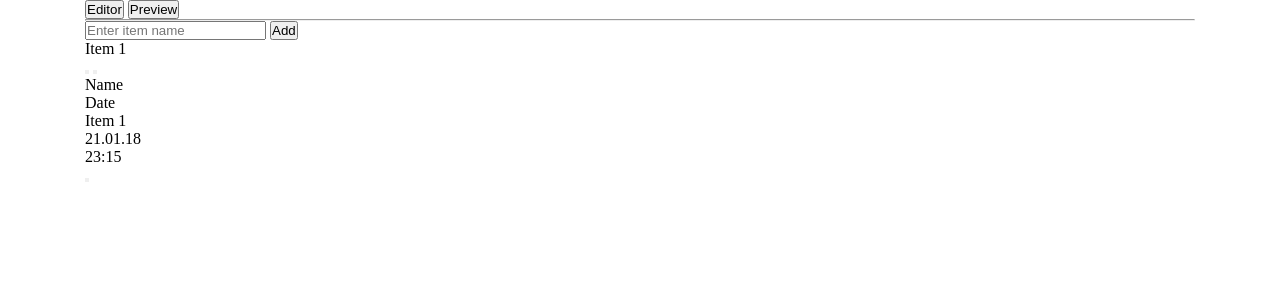
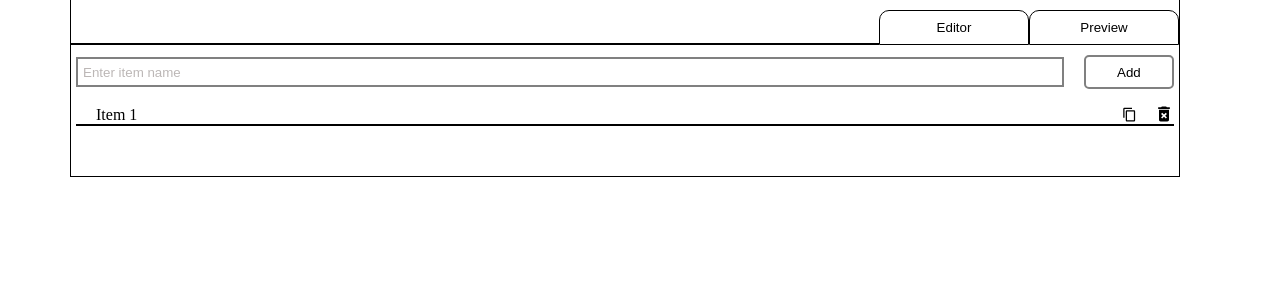
Before and after one commit to ProgProgrammer/javascript, a PHP site: page / in a window 1280 px wide. Shown: the top 300 px of the page. Run offline with PHP 8.4, Linux system fonts and the light colour scheme; some libraries are stand-ins or nearby versions.

Commit message:
StringManagment: added tags in "index.html" file; added styles in "style.css".

```diff
--- a/2019/Classes/StringManagment/css/style.css
+++ b/2019/Classes/StringManagment/css/style.css
@@ -3,4 +3,123 @@
   padding: 0;
   box-sizing: border-box;
 }
+input:focus,
+button:focus,
+a:focus {
+  outline: none;
+}
+button {
+  background: transparent;
+}
+.container {
+  margin: 0 auto;
+  padding: 0 15px;
+  max-width: 1140px;
+  width: 100%;
+  display: flex;
+}
+.row {
+  width: 100%;
+  display: flex;
+  flex-direction: column;
+  border: 1px solid black;
+  border-top: 0;
+}
+.menu-top {
+  width: 100%;
+  height: 45px;
+  display: flex;
+  justify-content: flex-end;
+  align-items: flex-end;
+}
+.menu-top-buttons {
+  max-width: 150px;
+  width: 100%;
+  height: 35px;
+  border: 1px solid black;
+  border-radius: 10px 10px 0 0;
+  cursor: pointer;
+}
+.menu-top-buttons:hover {
+  background: buttonface;
+}
+.menu-top-hr {
+  width: 100%;
+  height: 2px;
+  border: none;
+  background: black;
+  z-index: -1;
+}
+.preview {
+  padding: 10px 5px 50px;
+  width: 100%;
+  display: flex;
+  flex-direction: column;
+}
+.preview-adding {
+  width: 100%;
+  display: flex;
+  align-items: center;
+}
+.preview-adding-input {
+  padding-left: 5px;
+  padding-right: 5px;
+  width: 100%;
+  height: 30px;
+  border: 2px solid grey;
+}
+.preview-adding-input::placeholder {
+  color: #BCB7B6;
+}
+.preview-adding-button {
+  margin-left: 20px;
+  width: 100px;
+  height: 34px;
+  border: 2px solid grey;
+  border-radius: 5px;
+  cursor: pointer;
+}
+.preview-adding-button:hover {
+  background: buttonface;
+}
+.preview-block {
+  margin-top: 15px;
+  padding-left: 20px;
+  border-bottom: 2px solid black;
+  display: flex;
+  align-items: flex-end;
+}
+.preview-block-text {
+  width: 100%;
+  display: flex;
+}
+.preview-block-buttons {
+  display: flex;
+}
+.preview-block-buttons-button {
+  margin-left: 15px;
+  width: 20px;
+  height: 20px;
+  display: flex;
+  align-items: center;
+  justify-content: center;
+  border: none;
+  background: transparent;
+  transform: scale(1);
+  transition: 0.2s linear;
+  cursor: pointer;
+}
+.preview-block-buttons-button-img {
+  width: 15px;
+}
+.preview-block-buttons-button-img.delete {
+  width: 20px;
+}
+.preview-block-buttons-button:hover .preview-block-buttons-button-img {
+  transform: scale(1.1);
+  transition: 0.2s linear;
+}
+.editor {
+  display: none;
+}
 /*# sourceMappingURL=style.css.map */
--- a/2019/Classes/StringManagment/css/style.less
+++ b/2019/Classes/StringManagment/css/style.less
@@ -3,3 +3,141 @@
   padding: 0;
   box-sizing: border-box;
 }
+
+input:focus, button:focus, a:focus {
+  outline: none;
+}
+button {
+  background: transparent;
+}
+
+.container {
+  margin: 0 auto;
+  padding: 0 15px;
+  max-width: 1140px;
+  width: 100%;
+  display: flex;
+}
+
+.row {
+  width: 100%;
+  display: flex;
+  flex-direction: column;
+  border: 1px solid black;
+  border-top: 0;
+}
+
+.menu-top {
+  width: 100%;
+  height: 45px;
+  display: flex;
+  justify-content: flex-end;
+  align-items: flex-end;
+
+  &-buttons {
+    max-width: 150px;
+    width: 100%;
+    height: 35px;
+    border: 1px solid black;
+    border-radius: 10px 10px 0 0;
+    cursor: pointer;
+
+    &:hover {
+      background: buttonface;
+    }
+  }
+
+  &-hr {
+    width: 100%;
+    height: 2px;
+    border: none;
+    background: black;
+    z-index: -1;
+  }
+}
+
+.preview {
+  padding: 10px 5px 50px;
+  width: 100%;
+  display: flex;
+  flex-direction: column;
+
+  &-adding {
+    width: 100%;
+    display: flex;
+    align-items: center;
+
+    &-input {
+      padding-left: 5px;
+      padding-right: 5px;
+      width: 100%;
+      height: 30px;
+      border: 2px solid grey;
+
+      &::placeholder {
+        color: #BCB7B6;
+      }
+    }
+
+    &-button {
+      margin-left: 20px;
+      width: 100px;
+      height: 34px;
+      border: 2px solid grey;
+      border-radius: 5px;
+      cursor: pointer;
+
+      &:hover {
+        background: buttonface;
+      }
+    }
+  }
+
+  &-block {
+    margin-top: 15px;
+    padding-left: 20px;
+    border-bottom: 2px solid black;
+    display: flex;
+    align-items: flex-end;
+
+    &-text {
+      width: 100%;
+      display: flex;
+    }
+
+    &-buttons {
+      display: flex;
+
+      &-button {
+        margin-left: 15px;
+        width: 20px;
+        height: 20px;
+        display: flex;
+        align-items: center;
+        justify-content: center;
+        border: none;
+        background: transparent;
+        transform: scale(1);
+        transition: .2s linear;
+        cursor: pointer;
+
+        &-img {
+          width: 15px;
+
+          &.delete {
+            width: 20px;
+          }
+        }
+
+        &:hover .preview-block-buttons-button-img {
+          transform: scale(1.1);
+          transition: .2s linear;
+        }
+      }
+    }
+  }
+}
+
+.editor {
+  display: none;
+}
--- a/2019/Classes/StringManagment/index.html
+++ b/2019/Classes/StringManagment/index.html
@@ -13,14 +13,15 @@
 
 <body>
 <div class="container">
+    <div class="row">
         <div class="menu-top">
+            <hr class="menu-top-hr">
             <button class="menu-top-buttons">
                 Editor
             </button>
             <button class="menu-top-buttons">
                 Preview
             </button>
-        <hr class="menu-top-hr">
         </div>
         <div class="preview">
             <div class="preview-adding">
@@ -36,8 +37,12 @@
                     </p>
                 </div>
                 <div class="preview-block-buttons">
-                <button class="preview-block-buttons-button"></button>
-                <button class="preview-block-buttons-button"></button>
+                    <button class="preview-block-buttons-button">
+                        <img class="preview-block-buttons-button-img" src="icons/copy.svg" alt="copy">
+                    </button>
+                    <button class="preview-block-buttons-button">
+                        <img class="preview-block-buttons-button-img delete" src="icons/delete.svg" alt="delete">
+                    </button>
                 </div>
             </div>
         </div>
@@ -63,7 +68,11 @@
                 <div class="editor-block-right">
                     <p class="editor-block-right-p date">21.01.18</p>
                     <p class="editor-block-right-p time">23:15</p>
-                <button class="editor-block-right-button"></button>
+                    <button class="editor-block-right-button">
+                        <img src="icons/dots.svg" alt="dots">
+                    </button>
+
+                </div>
             </div>
         </div>
     </div>
```
Also changed, not shown: 1 other file. Lines whose indentation alone changed are shown as unchanged.
